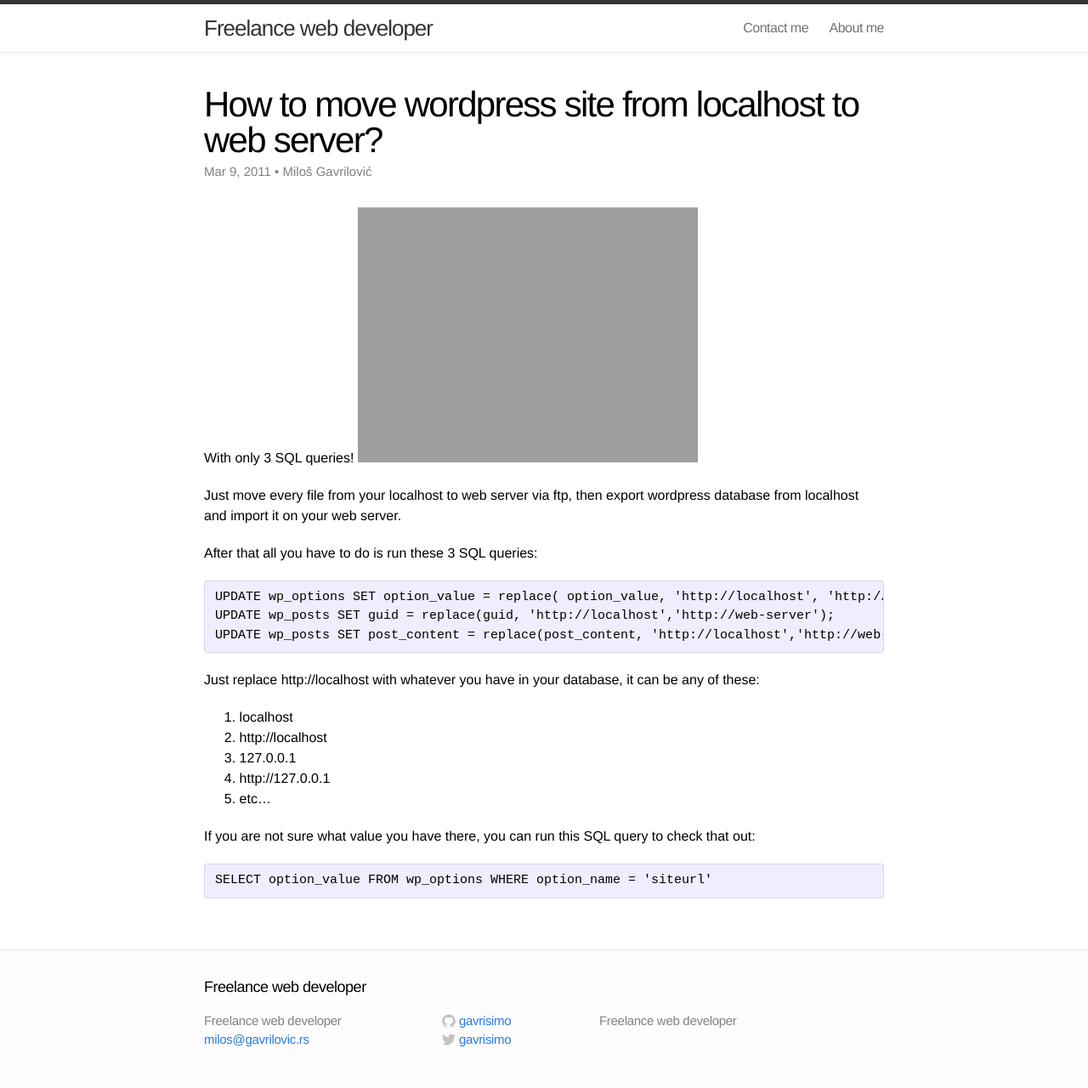
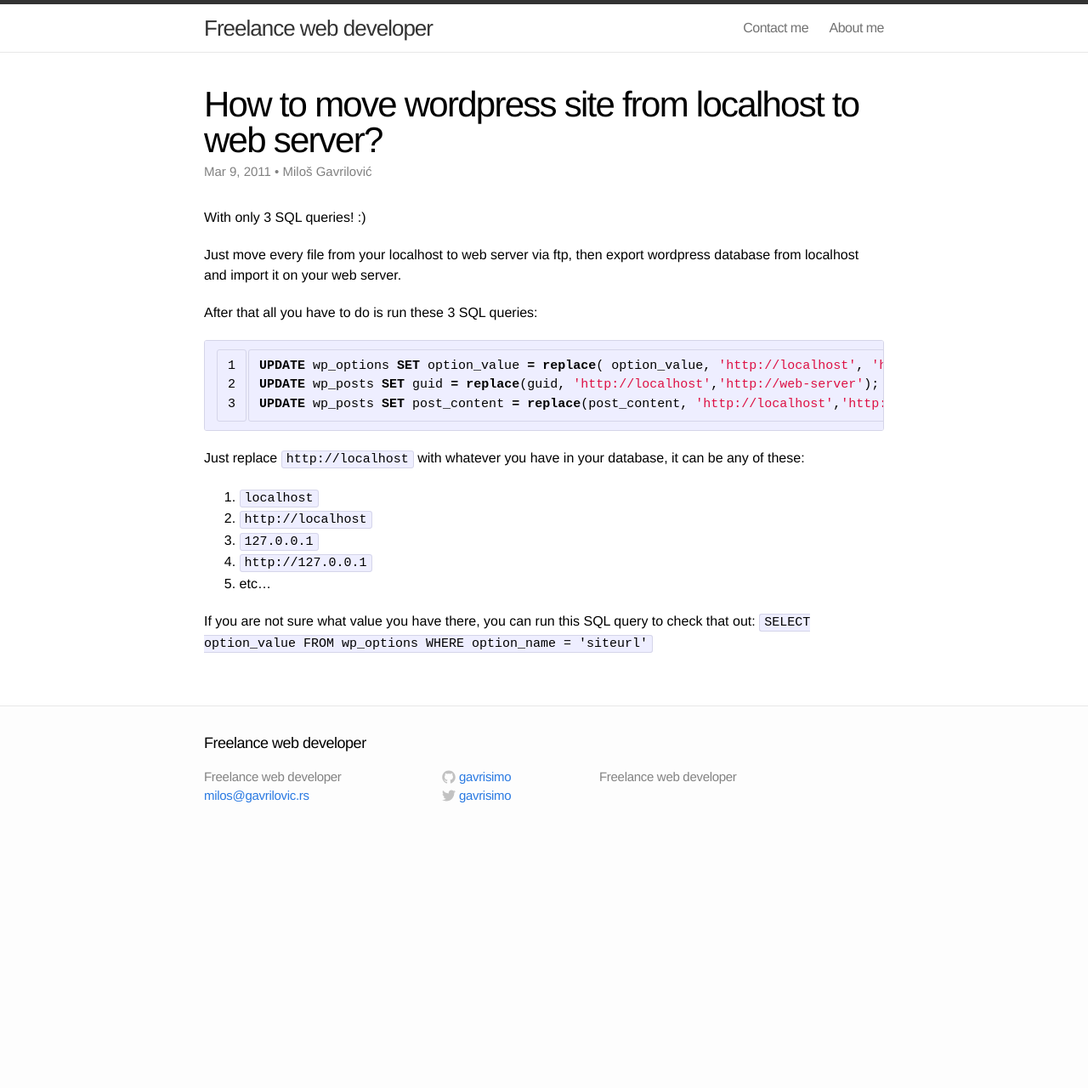
Before and after one commit to Gavrisimo/gavrisimo.github.io, a Jekyll site: the page built from _posts/2011-03-09-how-to-move-wordpress-site-from-localhost-to-web-server.md, in a window 1280 px wide. Shown: the whole page at 85% size. Built offline with Jekyll 4.4.1, drawn with Linux system fonts in a browser that asks for light colours; after the commit the page ends 993 px from its top, so only the background shows below that.

Commit message:
Update 'How to move wordpress site from localhost to web server?'

```diff
--- a/_posts/2011-03-09-how-to-move-wordpress-site-from-localhost-to-web-server.md
+++ b/_posts/2011-03-09-how-to-move-wordpress-site-from-localhost-to-web-server.md
@@ -3,27 +3,25 @@
 author: Miloš Gavrilović
 layout: post
 permalink: /how-to-move-wordpress-site-from-localhost-to-web-server/
-categories:
-  - Wordpress
 ---
-With only 3 SQL queries! <img src="http://milos.gavrilovic.rs/wp-includes/images/smilies/icon_smile.gif" alt=":)" class="wp-smiley" />
+With only 3 SQL queries! :)
 
 Just move every file from your localhost to web server via ftp, then export wordpress database from localhost and import it on your web server.
 
 After that all you have to do is run these 3 SQL queries:
 
-<pre class="brush: sql; title: ; notranslate" title="">UPDATE wp_options SET option_value = replace( option_value, 'http://localhost', 'http://web-server' ) WHERE option_name = 'home' OR option_name = 'siteurl';
+{% highlight sql linenos %}
+UPDATE wp_options SET option_value = replace( option_value, 'http://localhost', 'http://web-server' ) WHERE option_name = 'home' OR option_name = 'siteurl';
 UPDATE wp_posts SET guid = replace(guid, 'http://localhost','http://web-server');
-UPDATE wp_posts SET post_content = replace(post_content, 'http://localhost','http://web-server');</pre>
+UPDATE wp_posts SET post_content = replace(post_content, 'http://localhost','http://web-server');
+{% endhighlight %}
 
-Just replace http://localhost with whatever you have in your database, it can be any of these:
+Just replace `http://localhost` with whatever you have in your database, it can be any of these:
 
-1.  localhost
-2.  http://localhost
-3.  127.0.0.1
-4.  http://127.0.0.1
-5.  etc...
+1. `localhost`
+2. `http://localhost`
+3. `127.0.0.1`
+4. `http://127.0.0.1`
+5. etc...
 
-If you are not sure what value you have there, you can run this SQL query to check that out:
-
-<pre class="brush: sql; title: ; notranslate" title="">SELECT option_value FROM wp_options WHERE option_name = 'siteurl'</pre>
+If you are not sure what value you have there, you can run this SQL query to check that out: `SELECT option_value FROM wp_options WHERE option_name = 'siteurl'`
```
